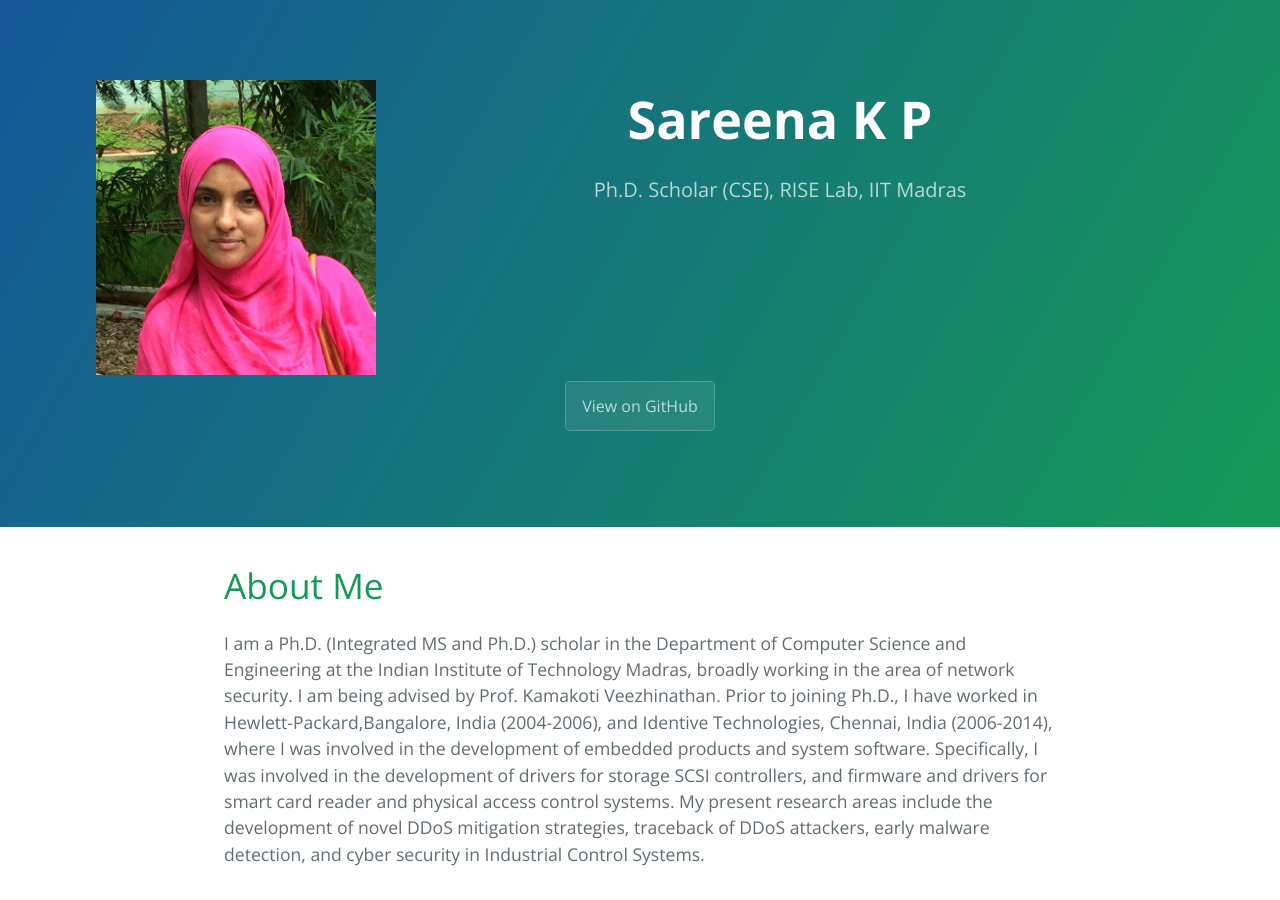
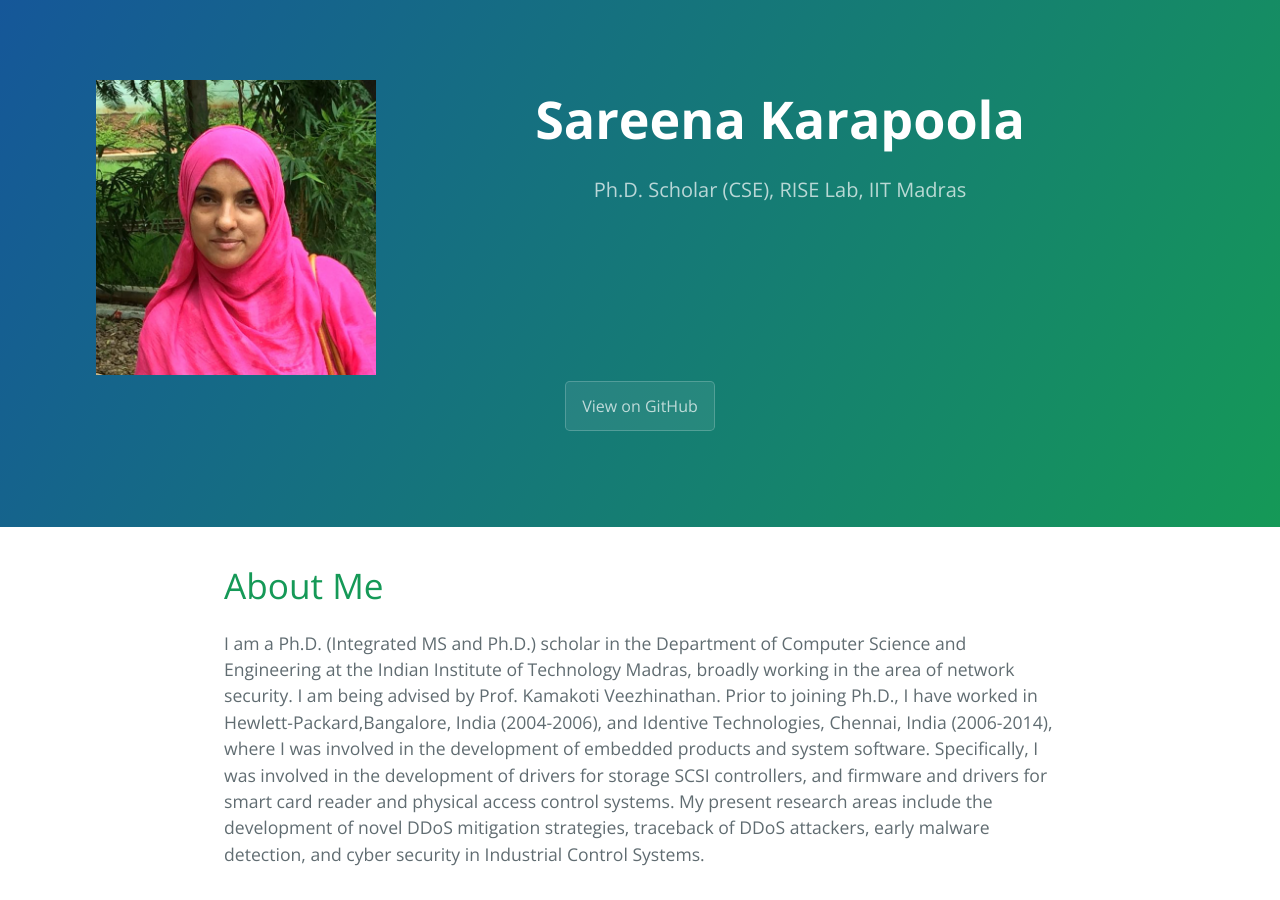
Before and after one commit to sareenakp/sareenakp_older_wedbite, a Jekyll site: the page built from index.md, in a window 1280 px wide and 900 px high. Built offline with Jekyll 4.4.1, drawn with Linux system fonts in a browser that asks for light colours; our own code applies the rules of GitHub Pages for plain Markdown files.

Commit message:
Update _config.yml

```diff
--- a/_config.yml
+++ b/_config.yml
@@ -1,4 +1,4 @@
-title: Sareena K P
+title: Sareena Karapoola
 description: Ph.D. Scholar (CSE), RISE Lab, IIT Madras
 image: x
 show_downloads: false
```
